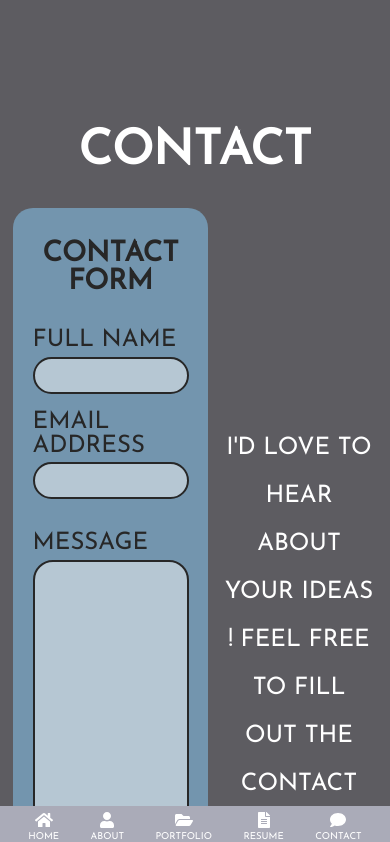
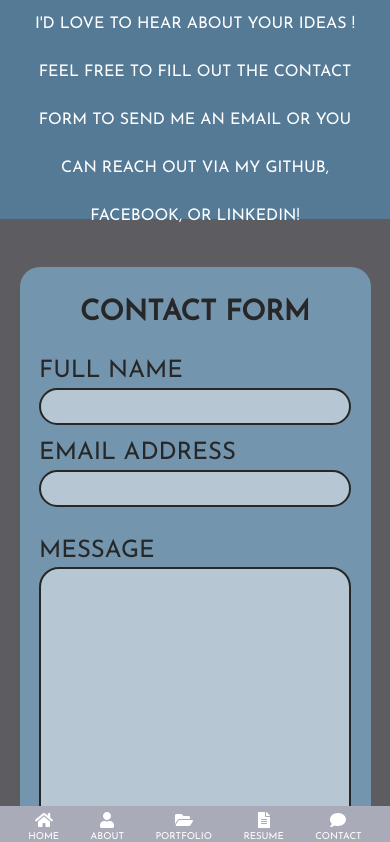
Before and after one commit to sophia2798/portfolio_v3, a React (Create React App) app: page /contact in a window 390 px wide. Shown: the top 842 px of the page. Built offline with nearby package versions, Linux system fonts and the light colour scheme.

Commit message:
rearranged contacts component and updated mobile responsiveness

```diff
--- a/package.json
+++ b/package.json
@@ -13,6 +13,7 @@
     "@testing-library/react": "^11.2.2",
     "@testing-library/user-event": "^12.2.2",
     "font-awesome": "^4.7.0",
+    "nodemailer": "^6.4.16",
     "react": "^17.0.1",
     "react-dom": "^17.0.1",
     "react-router-dom": "^5.2.0",
--- a/src/components/Contact/Contact.css
+++ b/src/components/Contact/Contact.css
@@ -1,29 +1,23 @@
 .contact {
-    margin-top: 8rem;
     font-family: 'Josefin Sans', sans-serif;
     font-size: 1.5em;
+    display: flex;
 }
 
-.form-info {
-    display: flex;
-    justify-content: space-evenly;
-}
-
-.extra-info {
-    /* border: 1px solid white; */
-    margin: 2rem 0;
-    width: 40%;
+.aside {
+    width: 30%;
+    background: #557a95;
     position: relative;
 }
 
-#socials {
-    height: 34%;
+.aside h3 {
+    color: white;
+    height: 36%;
     position: absolute;
-    width: 96%;
-    top: 28%;
-    padding: 5% 2%;
-    color: white;
-    /* border: 1px solid red; */
+    /* border: 1px solid white; */
+    top: 32%;
+    width: 90%;
+    padding: 0 5%;
 }
 
 #contact-header {
@@ -33,7 +27,6 @@
 }
 
 #form-h3 {
-    color: white;
     text-align: center;
     font-weight: normal;
     font-size: 1.5rem;
@@ -42,7 +35,7 @@
 
 .contact-form-container {
     width: 40%;
-    margin: 2rem 0;
+    margin: 8rem auto 2rem auto;
     background: #7395ae;
     padding: 2rem 5%;
     border-radius: 20px;
@@ -120,3 +113,59 @@
     background-color: #272727;
     cursor: pointer;
 }
+
+@media only screen and (max-width: 768px) {
+    .aside h3 {
+        color: white;
+        height: 64%;
+        position: absolute;
+        top: 16%;
+        width: 90%;
+        padding: 0 5%;
+    }
+}
+
+@media only screen and (max-width: 414px) {
+    .contact {
+        flex-direction: column;
+    }
+
+    .aside {
+        width: 100%;
+        height: 26vh;
+    }
+
+    .aside h3 {
+        color: white;
+        width: 90%;
+        position: absolute;
+        top: 0;
+        height: 100%;
+        padding: 0 5%;
+    }
+
+    #form-h3 {
+        font-size: 1rem;
+    }
+
+    .contact-form-container {
+        width: 80%;
+        margin-top: 3rem;
+    }
+}
+
+@media only screen and (max-width: 375px) {
+    #form-h3 {
+        font-size: 0.7rem;
+    }
+
+    .aside {
+        height: 22vh;
+    }
+}
+
+@media only screen and (min-height: 1366px) {
+    .aside {
+        height: 90vh;
+    }
+}
--- a/src/components/Contact/Contact.js
+++ b/src/components/Contact/Contact.js
@@ -7,8 +7,10 @@ import { faEnvelope } from "@fortawesome/free-solid-svg-icons";
 function Contact() {
     return (
         <div className="contact">
-            <h1 id="contact-header">CONTACT</h1>
-            <div className="form-info">
+            {/* <h1 id="contact-header">CONTACT</h1> */}
+            <div className="aside">
+                <h3 id="form-h3">I'D LOVE TO HEAR ABOUT YOUR IDEAS ! FEEL FREE TO FILL OUT THE CONTACT FORM TO SEND ME AN EMAIL OR YOU CAN REACH OUT VIA MY GITHUB, FACEBOOK, OR LINKEDIN!</h3>
+            </div>
             <div className="contact-form-container">
                 <h3 style={{color:'#272727',textAlign:'center'}}>CONTACT FORM</h3>
                 <form className="contact-form">
@@ -29,12 +31,6 @@ function Contact() {
                     <input type="submit" id="contact-btn" value="SEND"/>
                 </form>
             </div>
-                <div className="extra-info">
-                    <div id="socials">
-                        <h3 id="form-h3">I'D LOVE TO HEAR ABOUT YOUR IDEAS ! FEEL FREE TO FILL OUT THE CONTACT FORM TO SEND ME AN EMAIL OR YOU CAN REACH OUT VIA MY GITHUB, FACEBOOK, OR LINKEDIN!</h3>
-                    </div>
-                </div>
-            </div>
         </div>
     )
 }
```
Also changed, not shown: 2 other files (tests, documents, lock files or other folders). Lines whose indentation alone changed are shown as unchanged.
